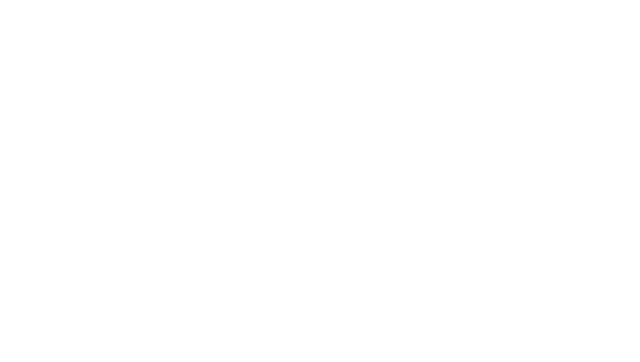
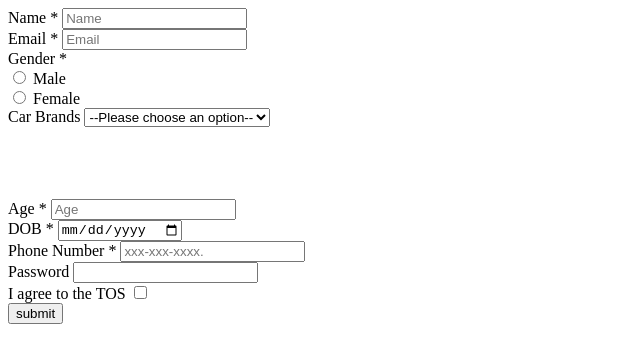
Before and after one commit to acciojob/signup-form-car-mvikram123, a website: page main.html in a window 1280 px wide. Shown: the whole page, without its empty margins (0-640 px from the left). Drawn offline with Linux system fonts and the light colour scheme.

Commit message:
created a submission

```diff
--- a/main.html
+++ b/main.html
@@ -12,5 +12,71 @@
 </script>
 
 </body>
+	<form method="post">
+		<div>
+			<label for="name" required>Name *</label>
+	<input type="text" id="name" name="name" placeholder="Name">
+
+</div>
+		<div><label for="email" >Email *</label>
+		<input type="email" id="email" placeholder="Email">
+		</div>
+		<label for="gender">Gender *</label>
+		<div>
+
+
+		<input type="radio" id="gender_m"name="gender" value="Male" placeholder="Male">
+		<label for="male">Male</label>
+		</div>
+		<div>
+			<input type="radio" id="gender_f" name="gender" value="Female" >
+			<label for="female">Female
+
+			</label>
+		</div>
+		<div>
+		<label for="car">Car Brands</label>
+			<select id="car" name="car" required>
+				<option value=""disabled  selected>--Please choose an option--</option>
+				<option>BMW</option>
+				<option>Audi</option>
+				<option>Mercedes</option>
+
+			</select>
+			<br><br><br><br><br>
+			<div>
+				<label for="age">Age *</label>
+				<input type="number" id="age" name="age" placeholder="Age">
+			</div>
+
+		<div>
+			<label for="dob" >DOB *</label>
+			<input type="date" id="dob" name="dob" >
+		</div>
+			<div>
+			<label for="phone" >Phone Number *</label>
+			<input type="tel" id="tel" name="tel" placeholder="xxx-xxx-xxxx." pattern ="[0-9]{3}-[0-9]{3}-[0-9]{4}">
+		</div>
+			<div>
+				<label for="password">Password</label>
+				<input type="password" id="password" name="password">
+
+			</div>
+
+			<div>
+				<label for="checkbox">I agree to the TOS</label>
+
+				<input type="checkbox" id="tos" name="password">
+
+			</div>
+			<div>
+
+				<button type="submit">submit</button>
+			</div>
+
+
+
+
+
 
 </html>
```
